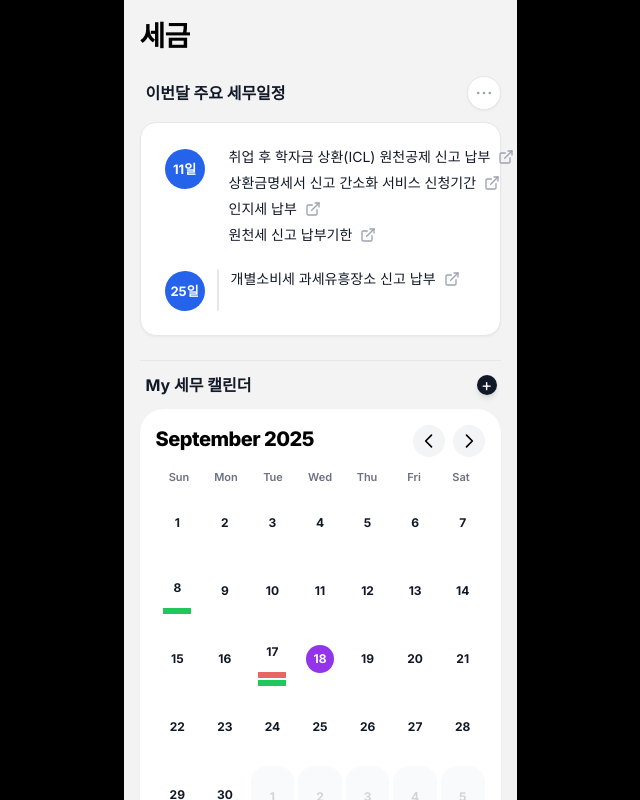
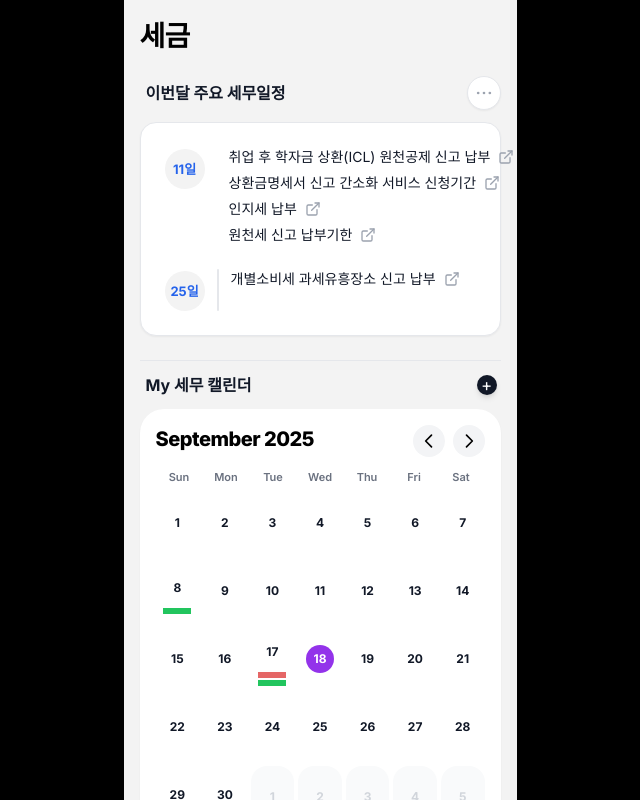
Before and after one commit to BeJunseok/CrossBiz-FE, a React (Vite) app: page / in a window 1280 px wide. Shown: the top 800 px of the page, without its empty margins (320-960 px from the left). Built offline with nearby package versions, Linux system fonts and the light colour scheme.

Commit message:
피그마에 맞게 날짜 색상 변경

```diff
--- a/src/components/MonthlyHighlightsCard.jsx
+++ b/src/components/MonthlyHighlightsCard.jsx
@@ -17,7 +17,7 @@ export default function MonthlyHighlightsCard({ groups=[] }) {
         {groups.map((g, gi) => (
           <div key={gi} className="flex gap-2 md:gap-3 p-1.5 md:p-3">
             <div className="shrink-0 pt-0.5">
-              <div className="w-6 h-6 md:w-10 md:h-10 rounded-full bg-blue-600 text-white grid place-items-center">
+              <div className="w-6 h-6 md:w-10 md:h-10 rounded-full bg-[#f3f3f3] text-blue-600 grid place-items-center">
                 <span className="text-[9px] md:text-[13px] font-bold leading-none">{g.day}일</span>
               </div>
             </div>
```
